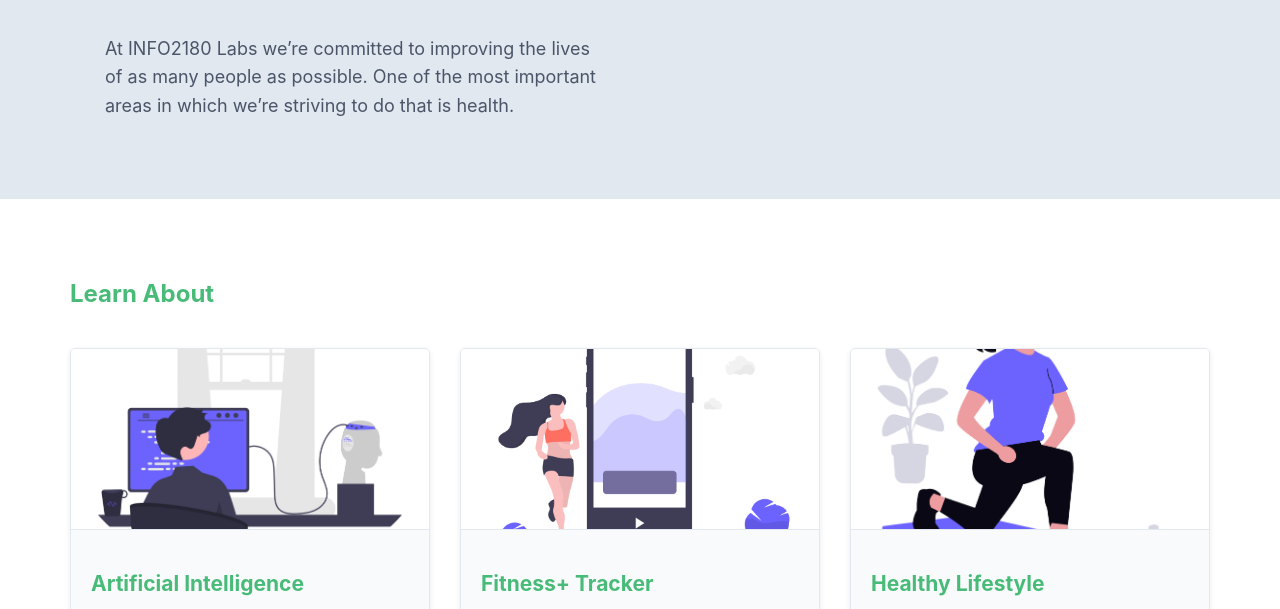
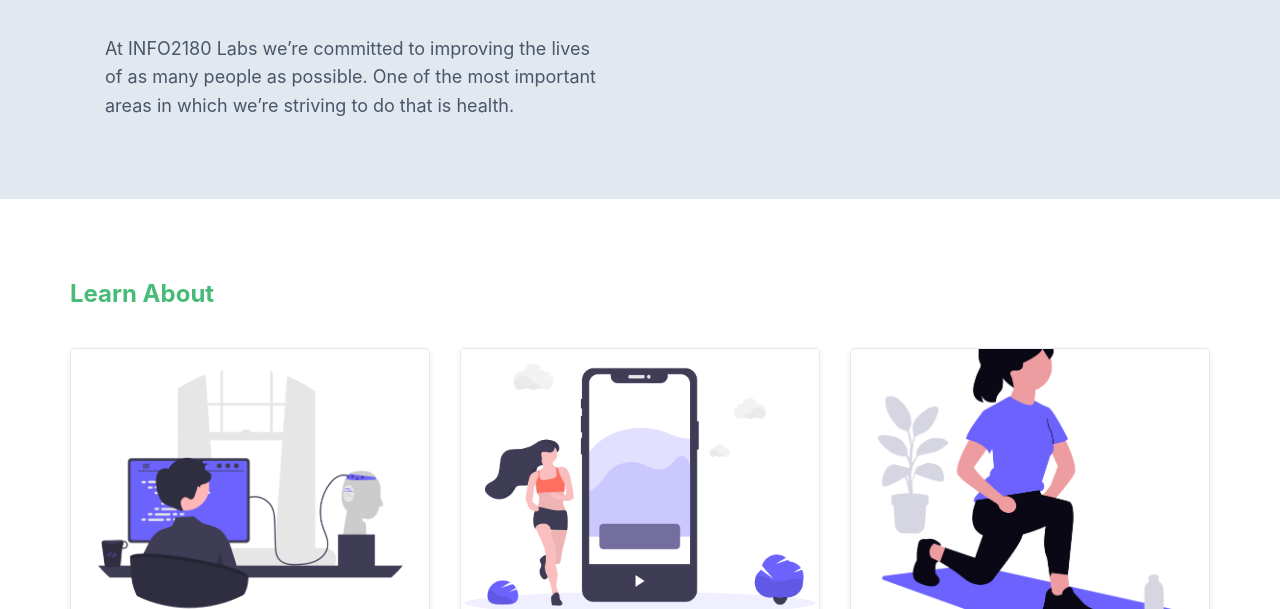
Before and after one commit to Grushfav/info2180-project1, a plain HTML site: page index.html in a window 1280 px wide. Shown: the part 191-800 px from the top of the page. Drawn offline with Linux system fonts and the light colour scheme.

Commit message:
images size -learn about fixed

```diff
--- a/styles.css
+++ b/styles.css
@@ -136,7 +136,7 @@ section.learn-about {
 
 .card img {
   width: 100%;
-  height: 180px; /* give cards uniform image height */
+  height: 280px; /* give cards uniform image height */
   object-fit: cover;
   display: block;
   border-bottom: 1px solid #E2E8F0;
```
